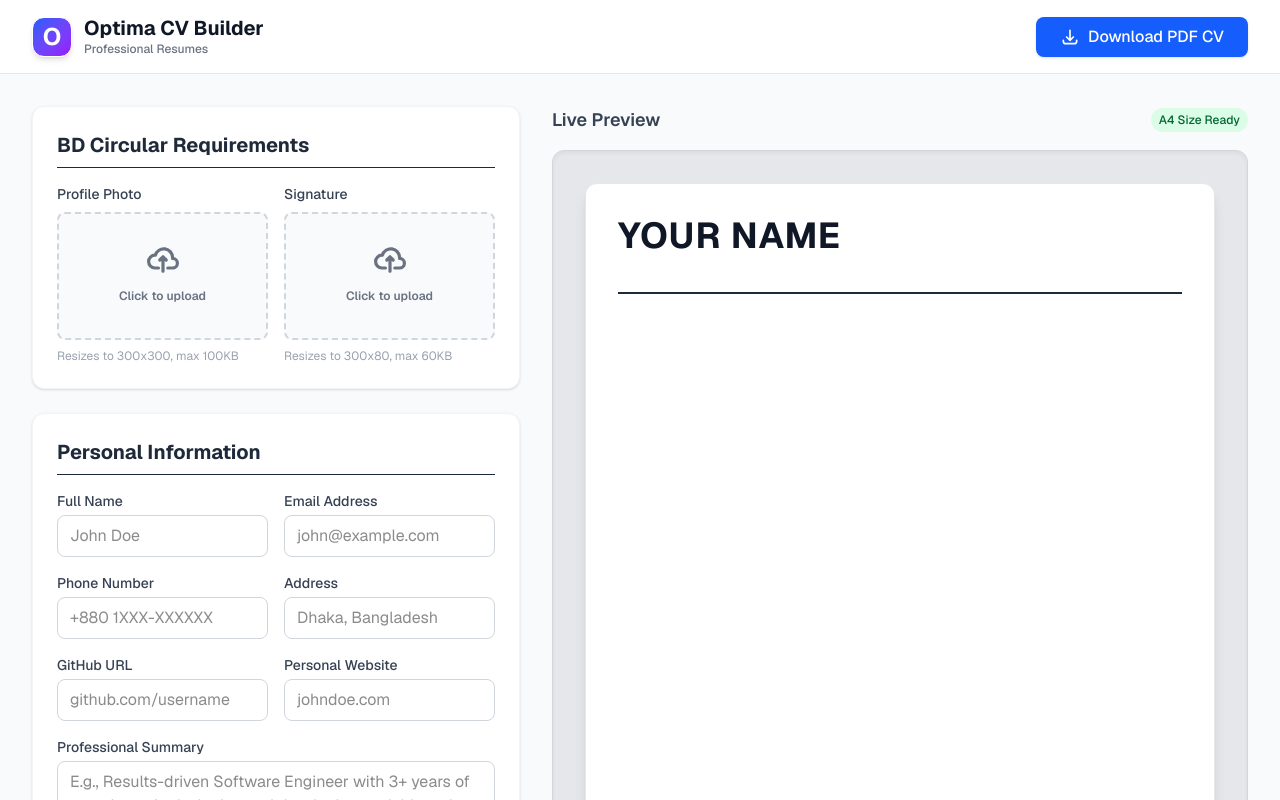
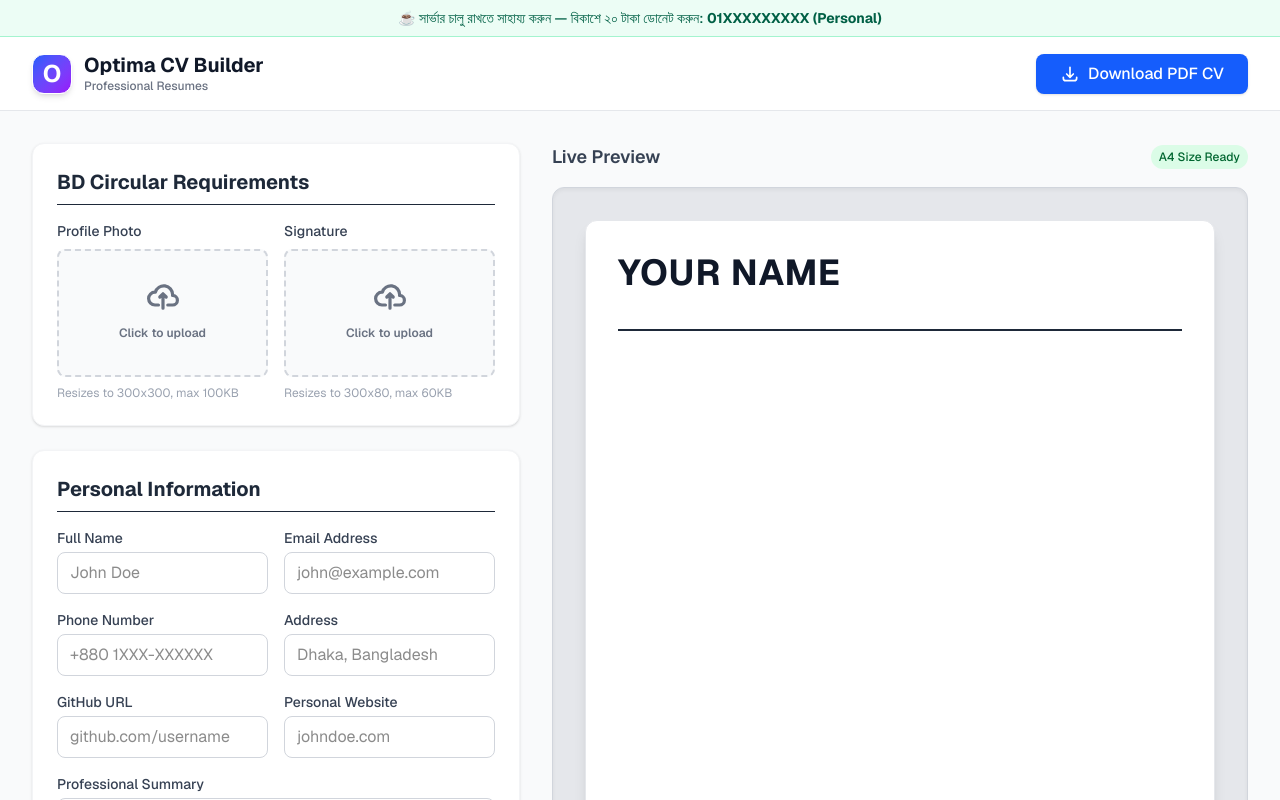
Before and after one commit to motiurR/CV-Builder, a Next.js app: page / in a window 1280 px wide. Shown: the top 800 px of the page. Built offline with nearby package versions, Linux system fonts and the light colour scheme.

Commit message:
Please provide the specific code changes or a summary of the modifications you have made so I can generate the commit message for you.

```diff
--- a/src/app/page.tsx
+++ b/src/app/page.tsx
@@ -61,6 +61,15 @@ export default function Home() {
 
   return (
     <div className="min-h-screen bg-gray-50 dark:bg-gray-950 font-sans">
+      {/* Monetization Banner - Not printed */}
+      <div className="bg-emerald-50 dark:bg-emerald-900/30 border-b border-emerald-200 dark:border-emerald-800">
+        <div className="max-w-7xl mx-auto px-4 sm:px-6 lg:px-8 py-2 flex items-center justify-center text-sm">
+          <span className="text-emerald-800 dark:text-emerald-200 text-center font-medium flex items-center gap-2">
+            <span>☕ সার্ভার চালু রাখতে সাহায্য করুন — বিকাশে ২০ টাকা ডোনেট করুন: <strong>01XXXXXXXXX (Personal)</strong></span>
+          </span>
+        </div>
+      </div>
+
       {/* Header - Not printed */}
       <header className="bg-white dark:bg-gray-900 border-b border-gray-200 dark:border-gray-800 sticky top-0 z-10">
         <div className="max-w-7xl mx-auto px-4 sm:px-6 lg:px-8 py-4 flex justify-between items-center">
```
